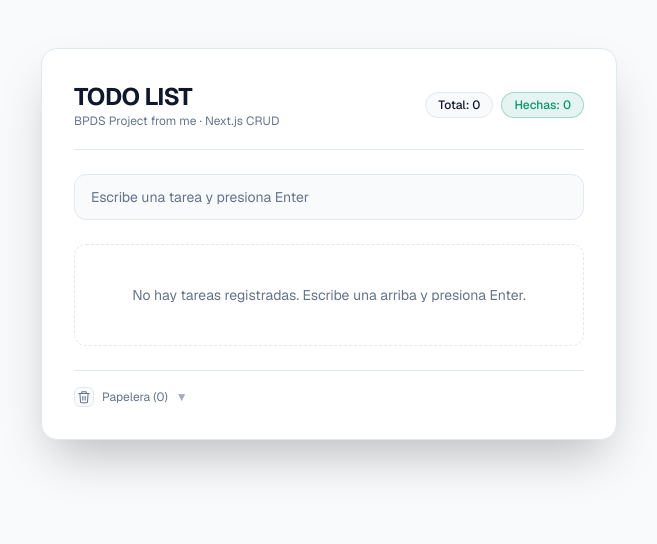
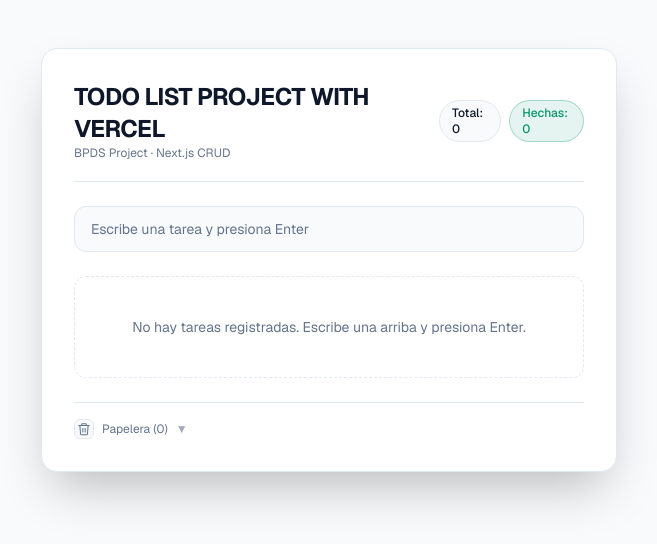
Before and after one commit to theron102/BPDS, a Next.js app: page / in a window 1280 px wide. Shown: the top 544 px of the page, without its empty margins (311-968 px from the left). Built offline with nearby package versions, Linux system fonts and the light colour scheme.

Commit message:
Cambio de prueba 2 vercel

```diff
--- a/app/page.tsx
+++ b/app/page.tsx
@@ -129,9 +129,9 @@ export default function Home() {
         <header className="flex flex-col sm:flex-row sm:items-center justify-between gap-2 border-b border-[var(--color-border)] pb-5">
           <div>
             <h1 className="text-2xl font-bold tracking-tight text-[var(--color-foreground)]">
-              TODO LIST
+              TODO LIST PROJECT WITH VERCEL
             </h1>
-            <p className="text-xs text-[var(--color-muted)]">BPDS Project from me · Next.js CRUD</p>
+            <p className="text-xs text-[var(--color-muted)]">BPDS Project · Next.js CRUD</p>
           </div>
           <div className="flex gap-2">
             <span className="text-xs bg-[var(--color-background)] text-[var(--color-foreground)] border border-[var(--color-border)] px-3 py-1 rounded-full font-medium">
```
